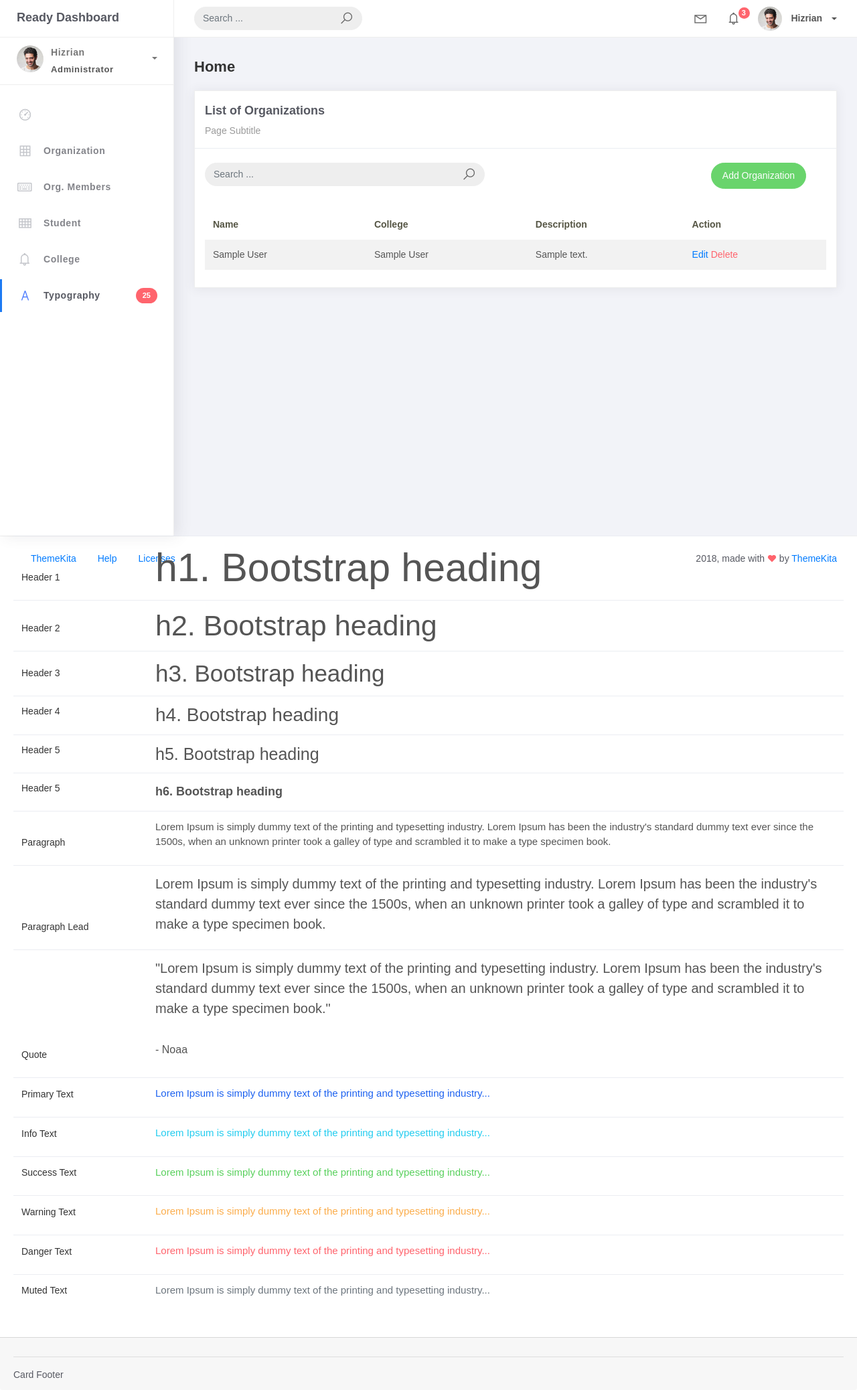
After one commit to pranswg/PSUSphere, a Django app: page /organization_list in a window 1280 px wide. The commit adds this page. Shown: the whole page at 67% size. Run offline with Django 5.2, Linux system fonts and the light colour scheme; tables that the repository leaves empty hold one stand-in row (values such as "Sample post"); some libraries are stand-ins or nearby versions.

Commit message:
implemented views for Organization

```diff
--- a/projectsite/projectsite/urls.py
+++ b/projectsite/projectsite/urls.py
@@ -16,10 +16,14 @@ Including another URLconf
 """
 from django.contrib import admin
 from django.urls import path
-from studentorg.views import HomePageView
+from studentorg.views import HomePageView, OrganizationList, OrganizationCreateView, OrganizationUpdateView, OrganizationDeleteView
 from studentorg import views
 
 urlpatterns = [
     path("admin/", admin.site.urls),
     path('', views.HomePageView.as_view(), name='home'),
+    path('organization_list', OrganizationList.as_view(), name='organization-list'),
+    path('organization_list/add', OrganizationCreateView.as_view(), name='organization-add'),
+    path('organization_list/<pk>', OrganizationUpdateView.as_view(), name='organization-update'),
+    path('organization_list/<pk>/delete', OrganizationDeleteView.as_view(), name='organization-delete'),
 ]
--- a/projectsite/studentorg/views.py
+++ b/projectsite/studentorg/views.py
@@ -1,8 +1,34 @@
 from django.shortcuts import render
 from django.views.generic.list import ListView
+from django.views.generic.edit import CreateView, UpdateView, DeleteView
 from studentorg.models import Organization
+from studentorg.forms import OrganizationForm
+from django.urls import reverse_lazy
 
 class HomePageView(ListView):
     model = Organization
     context_object_name = 'home'
     template_name = "home.html"
+
+class OrganizationList(ListView):
+    model = Organization
+    context_object_name = 'organization'
+    template_name = 'org_list.html'
+    paginate_by = 5
+
+class OrganizationCreateView(CreateView):
+    model = Organization
+    form_class = OrganizationForm
+    template_name = 'org_form.html'
+    success_url = reverse_lazy('organization-list')
+
+class OrganizationUpdateView(UpdateView):
+    model = Organization
+    form_class = OrganizationForm
+    template_name = 'org_form.html'
+    success_url = reverse_lazy('organization-list')
+
+class OrganizationDeleteView(DeleteView):
+    model = Organization
+    template_name = 'org_del.html'
+    success_url = reverse_lazy('organization-list')
--- a/projectsite/templates/base.html
+++ b/projectsite/templates/base.html
@@ -103,11 +103,11 @@
 							</ul>
 						</li>
 						<li class="nav-item dropdown">
-							<a class="dropdown-toggle profile-pic" data-toggle="dropdown" href="#" aria-expanded="false"> <img src="assets/img/profile.jpg" alt="user-img" width="36" class="img-circle"><span >Hizrian</span></span> </a>
+							<a class="dropdown-toggle profile-pic" data-toggle="dropdown" href="#" aria-expanded="false"> <img src="{% static 'img/profile.jpg' %}" alt="user-img" width="36" class="img-circle"> <span >Hizrian</span></span> </a>
 							<ul class="dropdown-menu dropdown-user">
 								<li>
 									<div class="user-box">
-										<div class="u-img"><img src="assets/img/profile.jpg" alt="user"></div>
+										<div class="u-img"><img src="{% static 'img/profile.jpg' %}" alt="user"></div>
 										<div class="u-text">
 											<h4>Hizrian</h4>
 											<p class="text-muted">hello@themekita.com</p><a href="profile.html" class="btn btn-rounded btn-danger btn-sm">View Profile</a></div>
@@ -132,7 +132,7 @@
 				<div class="scrollbar-inner sidebar-wrapper">
 					<div class="user">
 						<div class="photo">
-							<img src="assets/img/profile.jpg">
+							<img src="{% static 'img/profile.jpg' %}">
 						</div>
 						<div class="info">
 							<a class="" data-toggle="collapse" href="#collapseExample" aria-expanded="true">
@@ -169,36 +169,30 @@
 						<li class="nav-item">
 							<a href="index.html">
 								<i class="la la-dashboard"></i>
-								<p>Dashboard</p>
-								<span class="badge badge-count">5</span>
 							</a>
 						</li>
 						<li class="nav-item">
-							<a href="components.html">
+							<a href="{% url 'organization-list' %}">
 								<i class="la la-table"></i>
-								<p>Components</p>
-								<span class="badge badge-count">14</span>
+								<p>Organization</p>
 							</a>
 						</li>
 						<li class="nav-item">
 							<a href="forms.html">
 								<i class="la la-keyboard-o"></i>
-								<p>Forms</p>
-								<span class="badge badge-count">50</span>
+								<p>Org. Members</p>
 							</a>
 						</li>
 						<li class="nav-item">
 							<a href="tables.html">
 								<i class="la la-th"></i>
-								<p>Tables</p>
-								<span class="badge badge-count">6</span>
+								<p>Student</p>
 							</a>
 						</li>
 						<li class="nav-item">
 							<a href="notifications.html">
 								<i class="la la-bell"></i>
-								<p>Notifications</p>
-								<span class="badge badge-success">3</span>
+								<p>College</p>
 							</a>
 						</li>
 						<li class="nav-item active">
@@ -207,18 +201,6 @@
 								<p>Typography</p>
 								<span class="badge badge-danger">25</span>
 							</a>
-						</li>
-						<li class="nav-item">
-							<a href="icons.html">
-								<i class="la la-fonticons"></i>
-								<p>Icons</p>
-							</a>
-						</li>
-						<li class="nav-item update-pro">
-							<button  data-toggle="modal" data-target="#modalUpdate">
-								<i class="la la-hand-pointer-o"></i>
-								<p>Update To Pro</p>
-							</button>
 						</li>
 					</ul>
 				</div>
--- a/projectsite/templates/includes/pagination.html
+++ b/projectsite/templates/includes/pagination.html
@@ -2,6 +2,8 @@
 <div class="card-footer px-0 border-0 d-flex flex-column flex-lg-row align-items-center justify-content-between mt-3">
     <nav aria-label="Topics pagination" class="mb-4">
         <ul class="pagination">
+
+            {# First Page Button #}
             {% if page_obj.number > 1 %}
                 <li class="page-item">
                     <a class="page-link" href="?page=1">First</a>
@@ -10,7 +12,10 @@
                 <li class="page-item disabled">
                     <span class="page-link">First</span>
                 </li>
-            {% endif %} {% if page_obj.has_previous %}
+            {% endif %}
+
+            {# Previous Page Button #}
+            {% if page_obj.has_previous %}
                 <li class="page-item">
                     <a class="page-link" href="?page={{ page_obj.previous_page_number }}">Prev</a>
                 </li>
@@ -18,7 +23,11 @@
                 <li class="page-item disabled">
                     <span class="page-link">Prev</span>
                 </li>
-                {% endif %} {% for page_num in paginator.page_range %} {% if page_obj.number == page_num &}
+            {% endif %}
+
+            {# Page Numbers (Showing a range of 3 around the current page) #}
+            {% for page_num in paginator.page_range %}
+                {% if page_obj.number == page_num %}
                     <li class="page-item active">
                         <span class="page-link">
                             {{ page_num }}
@@ -29,7 +38,11 @@
                     <li class="page-item">
                         <a class="page-link" href="?page={{ page_num }}">{{ page_num }}</a>
                     </li>
-                {% endif %} {% endfor %} {% if page_obj.has_next %}
+                {% endif %}
+            {% endfor %}
+
+            {# Next Page Button #}
+            {% if page_obj.has_next %}
                 <li class="page-item">
                     <a class="page-link" href="?page={{ page_obj.next_page_number }}">Next</a>
                 </li>
@@ -37,7 +50,10 @@
                 <li class="page-item disabled">
                     <span class="page-link">Next</span>
                 </li>
-                {% endif %} {% if page_obj.number != paginator.num_pages %}
+            {% endif %}
+
+            {# Last Page Button #}
+            {% if page_obj.number != paginator.num_pages %}
                 <li class="page-item">
                     <a class="page-link" href="?page={{ paginator.num_pages }}">Last</a>
                 </li>
@@ -46,8 +62,13 @@
                     <span class="page-link">Last</span>
                 </li>
             {% endif %}
+
         </ul>
     </nav>
-    <div class="fw-normal small mt-4 mt-lg-0">Showing <b>{{object_list.count}}</b> out of<b>{{paginator.count}}</b> entries</div>
+
+    {# Entry Count Information #}
+    <div class="fw-normal small mt-4 mt-lg-0">
+        Showing <b>{{ object_list.count }}</b> out of <b>{{ paginator.count }}</b> entries
+    </div>
 </div>
 {% endif %}
--- /dev/null
+++ b/projectsite/templates/org_list.html
@@ -0,0 +1,69 @@
+{% extends 'base.html' %} {% load static %} {% block content %}
+<div class="content">
+    <div class="container-fluid">
+        <h4 class="page-title">Home</h4>
+        <div class="row">
+            <div class="col-md-12">
+                <div class="card">
+                    <div class="card-header">
+                        <div class="card-title">List of Organizations</div>
+                        <div class="card-category">Page Subtitle</div>
+                    </div>
+                    <br />
+                        <div class="col-md-12 row">
+                            <div class="col-md-6">
+                                <form class="navbar-left navbar-form nav-search mr-md-3" action="">
+                                    <div class="input-group">
+                                        <input type="text" placeholder="Search ..." class="form-control" />
+                                        <div class="input-group-append">
+                                            <span class="input-group-text">
+                                                <i class="la la-search search-icon"></i>
+                                            </span>
+                                        </div>
+                                    </div>
+                                </form>
+                            </div>
+                            <div class="col-md-6">
+                                <div class="pull-right">
+                                    <a href="{% url 'organization-add' %}" class="btn btn-success btn-rounded">Add Organization</a>
+                                </div>
+                            </div>
+                        </div>
+                    <div class="card-body">
+                        <table class="table table-striped mt-3">
+                            <thead>
+                                <tr>
+                                    <th scope="col">Name</th>
+                                    <th scope="col">College</th>
+                                    <th scope="col">Description</th>
+                                    <th scope="col">Action</th>
+                                </tr>
+                            </thead>
+                            <tbody>
+                                {% for object in object_list %}
+                                <tr>
+                                    <td>{{ object.name }}</td>
+                                    <td>{{ object.college }}</td>
+                                    <td>{{ object.description }}</td>
+                                    <td>
+                                        <a href="organization_list/{{ object.id }}">Edit</a>
+                                        <a href="organization_list/{{ object.id }}/delete" class="text-danger">Delete</a>
+                                    </td>
+                                </tr>
+                                {% empty %}
+                                <tr>
+                                    <td colspan="4" style="text-align: center">
+                                        <p class="text-sm font-weight-bold mb-0">No Records Found</p>
+                                    </td>
+                                </tr>
+                                {% endfor %}
+                            </tbody>
+                        </table>
+                        {% include 'includes/pagination.html' %}
+                    </div>
+                </div>
+            </div>
+        </div>
+    </div>
+</div>
+{% endblock %}
```
Also changed, not shown: projectsite/studentorg/forms.py (added, +8 -0 lines), projectsite/templates/org_del.html (added, +34 -0 lines), projectsite/templates/org_form.html (added, +31 -0 lines), projectsite/studentorg/migrations/0001_initial.py. Lines whose indentation alone changed are shown as unchanged.
